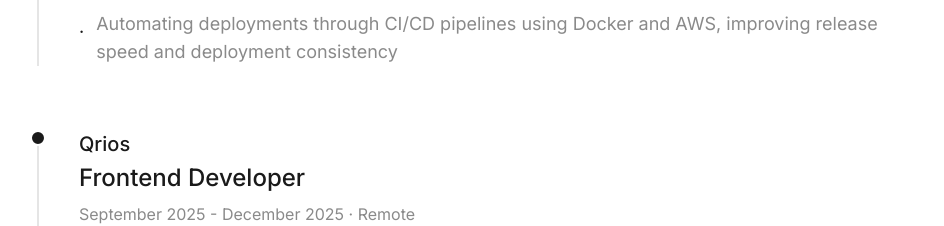
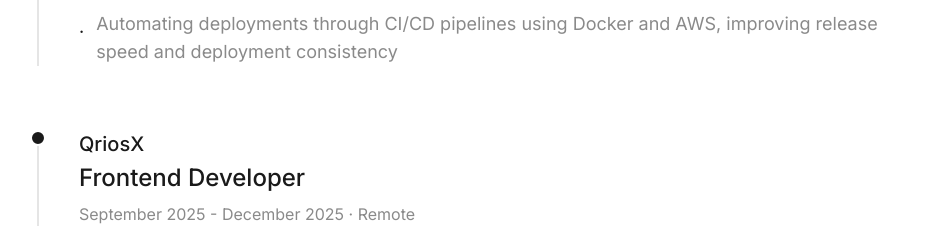
Before and after one commit to Rohitchand-01/portfolio, a React (Vite) app: page / in a window 1280 px wide. Shown: the part 2420-2646 px from the top of the page, without its empty margins (27-971 px from the left). Built offline with nearby package versions, Linux system fonts and the light colour scheme.

Commit message:
minor change

```diff
--- a/src/data.js
+++ b/src/data.js
@@ -113,7 +113,7 @@
   },
   {
     id: 2,
-    company: "Qrios",
+    company: "QriosX",
     role: "Frontend Developer",
     period: "September 2025 - December 2025",
     location: "Remote",
```
